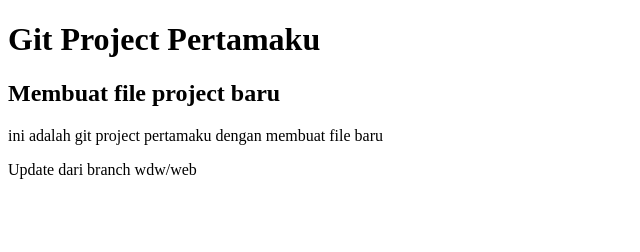
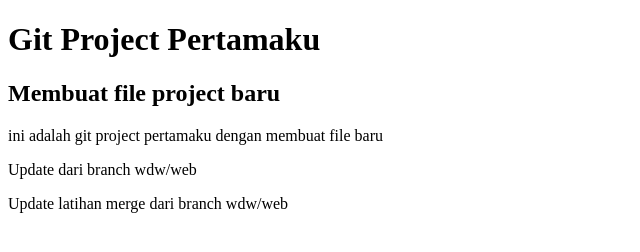
Before and after one commit to Kiraa808/web_git, a plain HTML site: page index.html in a window 1280 px wide. Shown: the whole page, without its empty margins (0-640 px from the left). Drawn offline with Linux system fonts and the light colour scheme.

Commit message:
update index.html pada branch wdw/web

```diff
--- a/index.html
+++ b/index.html
@@ -8,5 +8,6 @@
     <h2> Membuat file project baru </h2>
     <p> ini adalah git project pertamaku dengan membuat file baru</p>
     <p>Update dari branch wdw/web</p>
+    <p>Update latihan merge dari branch wdw/web</p>
 </body>
 </html>
```
